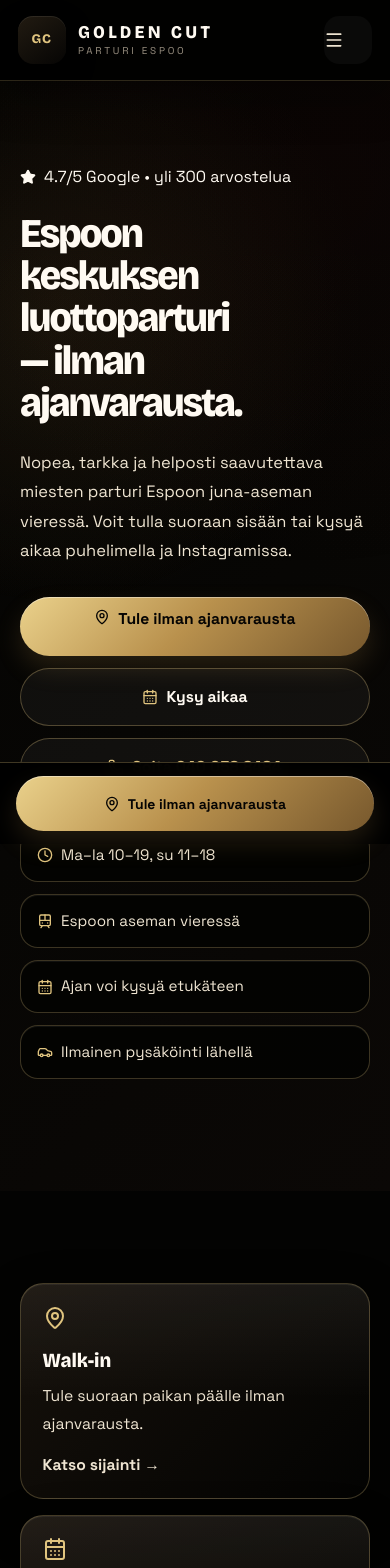
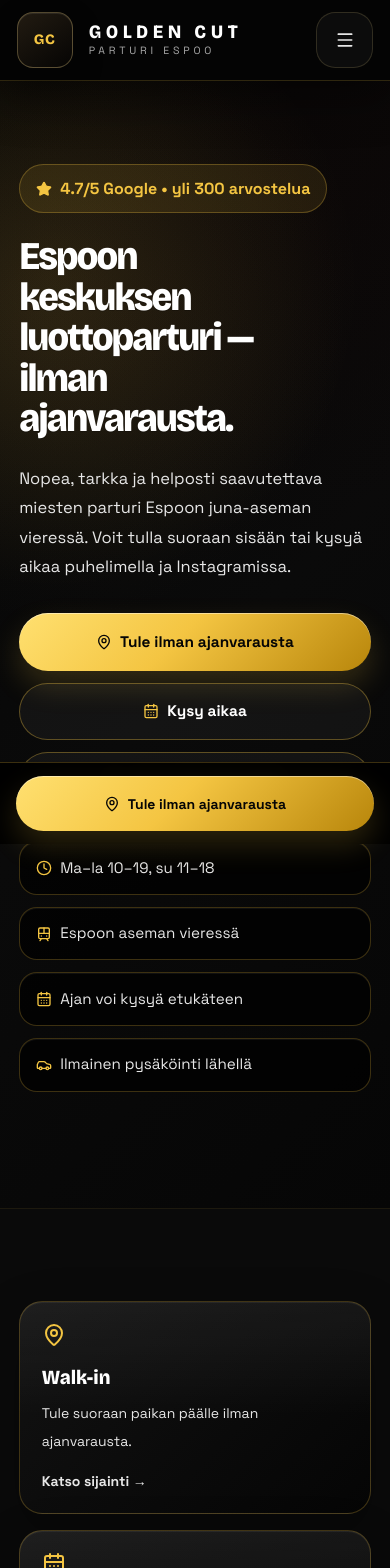
Before and after one commit to jamiharju-hash/jamiharju-hash-golden-cut-espoo, a React (Vite) app: page / in a window 390 px wide. Shown: the top 1568 px of the page. Built offline with nearby package versions, Linux system fonts and the light colour scheme.

Commit message:
Apply package color system and booking responsive polish

```diff
--- a/src/premium-responsive.css
+++ b/src/premium-responsive.css
@@ -1,17 +1,23 @@
-/* Final production overrides: stronger contrast, cleaner mobile rhythm and less cramped UI. */
+/* Final production overrides: package palette, strong contrast and mobile rhythm. */
 
 :root {
-  --bone: #fffaf2;
-  --soft: #efe5d2;
-  --muted: #d4c7b3;
-  --champagne: #e0c47f;
-  --brass: #b9914d;
-  --line: rgba(224, 196, 127, 0.28);
-  --header-line: rgba(224, 196, 127, 0.2);
+  --ink: #050505;
+  --charcoal: #101010;
+  --coffee: #161616;
+  --smoke: #202020;
+  --bone: #ffffff;
+  --soft: #e7e7e7;
+  --muted: #b9b9b9;
+  --champagne: #f4c542;
+  --brass: #d6a21f;
+  --brass-deep: #8f6511;
+  --brass-soft: rgba(244, 197, 66, 0.34);
+  --line: rgba(244, 197, 66, 0.24);
+  --header-line: rgba(244, 197, 66, 0.18);
 }
 
 body {
-  background: linear-gradient(180deg, #020201 0%, #060503 42%, #030302 100%) !important;
+  background: #050505 !important;
 }
 
 body::before {
@@ -21,86 +27,172 @@ body::before {
   pointer-events: none;
   z-index: -1;
   background:
-    radial-gradient(circle at 12% 16%, rgba(185, 145, 77, 0.08), transparent 28%),
-    radial-gradient(circle at 88% 0%, rgba(70, 20, 14, 0.14), transparent 34%);
+    radial-gradient(circle at 14% 12%, rgba(244, 197, 66, 0.09), transparent 28%),
+    radial-gradient(circle at 86% 0%, rgba(214, 162, 31, 0.07), transparent 34%),
+    linear-gradient(180deg, #050505 0%, #080808 45%, #050505 100%);
 }
 
+.site-header,
 header {
-  background: rgba(2, 2, 1, 0.96) !important;
+  background: rgba(5, 5, 5, 0.97) !important;
   border-bottom: 1px solid var(--header-line) !important;
+  box-shadow: 0 18px 45px rgba(0, 0, 0, 0.42);
 }
 
-header nav a,
-header a[aria-label="Instagram"],
-header button[aria-label="Avaa valikko"] {
+.brand-mark {
+  display: grid;
+  place-items: center;
+  width: 3.2rem;
+  height: 3.2rem;
+  flex-shrink: 0;
+  border: 1px solid rgba(244, 197, 66, 0.36);
+  border-radius: 1rem;
+  background: linear-gradient(145deg, #171717, #080808);
+  color: var(--champagne);
+  box-shadow: inset 0 1px 0 rgba(255,255,255,.08), 0 14px 30px rgba(0,0,0,.35);
+}
+
+.brand-wordmark {
+  color: var(--bone) !important;
+  font-size: 1.18rem;
+  line-height: 1;
+  letter-spacing: .2em;
+}
+
+.brand-subtitle {
+  color: var(--muted) !important;
+  font-size: .68rem;
+  letter-spacing: .34em;
+}
+
+.site-nav {
+  gap: .2rem;
+  padding: .35rem;
+  border: 1px solid rgba(244, 197, 66, 0.12);
+  border-radius: 999px;
+  background: rgba(255,255,255,.035);
+}
+
+.site-nav a {
+  padding: .56rem .82rem;
+  border-radius: 999px;
+  color: var(--soft) !important;
+  font-size: .84rem;
+  font-weight: 800;
+}
+
+.site-nav a:hover {
+  color: var(--bone) !important;
+  background: rgba(244, 197, 66, 0.12);
+}
+
+.icon-button {
+  display: grid;
+  place-items: center;
+  width: 3rem;
+  height: 3rem;
+  border: 1px solid rgba(244, 197, 66, 0.2);
+  border-radius: 1rem;
+  background: rgba(255,255,255,.035);
   color: var(--soft) !important;
 }
 
-header nav a:hover,
-header a[aria-label="Instagram"]:hover,
-header button[aria-label="Avaa valikko"]:hover {
-  color: var(--bone) !important;
+.icon-button:hover {
+  color: var(--champagne) !important;
+  border-color: rgba(244, 197, 66, 0.42);
+  background: rgba(244, 197, 66, 0.1);
 }
 
-#etusivu {
-  min-height: auto !important;
+.mobile-menu {
+  background: rgba(5,5,5,.98);
 }
 
-#etusivu > div.pointer-events-none {
-  opacity: 0.72 !important;
+.mobile-menu a {
+  min-height: 3.35rem;
+  display: flex;
+  align-items: center;
+  border: 1px solid rgba(244, 197, 66, 0.18);
+  border-radius: 1rem;
+  padding: 0 1rem;
+  color: var(--bone) !important;
+  background: rgba(255,255,255,.035);
+  font-weight: 850;
 }
 
-#etusivu h1 {
-  color: var(--bone) !important;
-  text-wrap: balance;
+.premium-hero {
+  background:
+    radial-gradient(circle at 14% 18%, rgba(244, 197, 66, 0.12), transparent 31%),
+    linear-gradient(135deg, #050505 0%, #0a0a0a 52%, #060606 100%) !important;
 }
 
-#etusivu p,
-section p,
-.premium-card p,
-.premium-fact {
-  color: var(--soft) !important;
+.hero-depth {
+  background:
+    radial-gradient(circle at 12% 20%, rgba(244, 197, 66, 0.10), transparent 32%),
+    radial-gradient(circle at 88% 8%, rgba(214, 162, 31, 0.08), transparent 36%) !important;
 }
 
+.trust-badge {
+  border: 1px solid rgba(244, 197, 66, 0.28);
+  border-radius: 999px;
+  background: rgba(244, 197, 66, 0.1);
+  padding: .72rem 1rem;
+  color: var(--champagne);
+  font-weight: 900;
+}
+
+.section-surface {
+  background: #0a0a0a !important;
+  border-top: 1px solid rgba(244, 197, 66, 0.08);
+  border-bottom: 1px solid rgba(244, 197, 66, 0.08);
+}
+
+#etusivu h1,
 section h2,
 .premium-card h3,
 blockquote p {
   color: var(--bone) !important;
 }
 
+#etusivu p,
+section p,
+.premium-card p,
+.premium-fact,
+.section-surface p {
+  color: var(--soft) !important;
+}
+
 .premium-card,
 .premium-fact,
-form.premium-card,
 .rounded-2xl.border,
 .rounded-3xl.border {
-  border-color: rgba(224, 196, 127, 0.26) !important;
+  border-color: rgba(244, 197, 66, 0.24) !important;
 }
 
 .premium-card {
   background:
-    linear-gradient(180deg, rgba(255, 250, 242, 0.055), transparent 54%),
-    linear-gradient(135deg, rgba(22, 17, 11, 0.99), rgba(3, 3, 2, 0.995)) !important;
+    linear-gradient(180deg, rgba(255, 255, 255, 0.055), transparent 54%),
+    linear-gradient(135deg, rgba(18, 18, 18, 0.99), rgba(5, 5, 5, 0.995)) !important;
+  box-shadow:
+    inset 0 1px 0 rgba(255,255,255,.06),
+    0 22px 56px rgba(0,0,0,.24);
+}
+
+.premium-fact {
+  background: rgba(0,0,0,.68) !important;
+  color: var(--soft) !important;
+}
+
+.hero-media {
+  border: 1px solid rgba(244, 197, 66, 0.24);
+  box-shadow: 0 22px 70px rgba(0,0,0,.4);
 }
 
 .premium-cta {
-  color: #050403 !important;
-  background: linear-gradient(135deg, #ead18b 0%, #b9914d 48%, #77582d 100%) !important;
+  color: #050505 !important;
+  background: linear-gradient(135deg, #ffe070 0%, #f4c542 45%, #b8860b 100%) !important;
   box-shadow:
-    0 12px 26px rgba(185, 145, 77, 0.18),
-    inset 0 1px 0 rgba(255, 255, 255, 0.42) !important;
-}
-
-input,
-textarea,
-select {
-  color: var(--bone) !important;
-  background: #050403 !important;
-  border-color: rgba(224, 196, 127, 0.26) !important;
-}
-
-input::placeholder,
-textarea::placeholder {
-  color: rgba(239, 229, 210, 0.55) !important;
+    0 14px 30px rgba(244, 197, 66, 0.18),
+    inset 0 1px 0 rgba(255,255,255,.46) !important;
 }
 
 @media (max-width: 1024px) {
@@ -115,87 +207,58 @@ textarea::placeholder {
 
 @media (max-width: 640px) {
   body {
-    background: #030302 !important;
+    background: #050505 !important;
   }
 
   header > div:first-child {
     height: 5rem !important;
-    padding-left: 1.1rem !important;
-    padding-right: 1.1rem !important;
+    padding-left: 1.05rem !important;
+    padding-right: 1.05rem !important;
   }
 
-  header a[aria-label="Golden Cut etusivu"] {
-    gap: 0.78rem !important;
-    max-width: calc(100vw - 6.7rem) !important;
+  .brand-logo {
+    gap: .75rem !important;
+    max-width: calc(100vw - 6.6rem) !important;
   }
 
-  header a[aria-label="Golden Cut etusivu"] > span:first-child {
+  .brand-mark {
     width: 3rem !important;
     height: 3rem !important;
-    border-radius: 0.95rem !important;
+    border-radius: .95rem !important;
   }
 
-  header a[aria-label="Golden Cut etusivu"] > span:first-child::before {
-    font-size: 0.82rem !important;
+  .brand-wordmark {
+    font-size: clamp(.94rem, 4.7vw, 1.1rem) !important;
+    letter-spacing: .17em !important;
   }
 
-  header a[aria-label="Golden Cut etusivu"] > span:nth-child(2) {
-    overflow: hidden;
+  .brand-subtitle {
+    font-size: .61rem !important;
+    letter-spacing: .26em !important;
   }
 
-  header a[aria-label="Golden Cut etusivu"] > span:nth-child(2) > span:first-child {
-    font-size: clamp(0.95rem, 4.8vw, 1.12rem) !important;
-    letter-spacing: 0.18em !important;
-  }
-
-  header a[aria-label="Golden Cut etusivu"] > span:nth-child(2) > span:last-child {
-    font-size: 0.62rem !important;
-    letter-spacing: 0.28em !important;
-    color: var(--muted) !important;
-  }
-
-  header button[aria-label="Avaa valikko"] {
+  .icon-button {
     width: 3.05rem !important;
     height: 3.05rem !important;
-    border-radius: 0.95rem !important;
+    border-radius: .95rem !important;
     flex-shrink: 0 !important;
   }
 
-  header [class*="border-t"] a {
-    min-height: 3.35rem;
-    display: flex;
-    align-items: center;
-    font-weight: 800;
-    color: var(--bone) !important;
-    background: rgba(255, 250, 242, 0.035);
-  }
-
   main > section {
-    padding-left: 1.25rem !important;
-    padding-right: 1.25rem !important;
+    padding-left: 1.2rem !important;
+    padding-right: 1.2rem !important;
   }
 
   #etusivu {
-    padding-top: 5.25rem !important;
-    padding-bottom: 7rem !important;
-  }
-
-  #etusivu > div.relative.mx-auto {
-    gap: 2rem !important;
-  }
-
-  #etusivu .inline-flex.rounded-full:first-child {
-    max-width: 100%;
-    white-space: normal;
-    line-height: 1.35;
-    align-items: flex-start;
+    padding-top: 5.2rem !important;
+    padding-bottom: 7.25rem !important;
   }
 
   #etusivu h1 {
-    font-size: clamp(2.55rem, 10.2vw, 3.45rem) !important;
+    font-size: clamp(2.45rem, 10vw, 3.35rem) !important;
     line-height: 1.035 !important;
     letter-spacing: -0.048em !important;
-    max-width: 11ch;
+    max-width: 11.5ch;
   }
 
   #etusivu p {
@@ -207,24 +270,20 @@ textarea::placeholder {
   #etusivu a.premium-cta,
   #etusivu a[href^="tel:"] {
     width: 100%;
-    min-height: 3.65rem;
-    font-size: 0.98rem;
+    min-height: 3.58rem;
+    font-size: .96rem;
   }
 
   #etusivu .premium-fact {
     min-height: 3.35rem;
-    padding: 0.95rem 1rem !important;
-    font-size: 0.95rem !important;
+    padding: .95rem 1rem !important;
+    font-size: .95rem !important;
     line-height: 1.35;
   }
 
-  #etusivu .premium-fact svg {
-    flex-shrink: 0;
-  }
-
   main > section:not(#etusivu) {
-    padding-top: 5.25rem !important;
-    padding-bottom: 5.25rem !important;
+    padding-top: 5.2rem !important;
+    padding-bottom: 5.2rem !important;
   }
 
   section h2 {
@@ -234,18 +293,9 @@ textarea::placeholder {
     text-wrap: balance;
   }
 
-  .premium-card,
-  form.premium-card {
+  .premium-card {
     padding: 1.35rem !important;
     border-radius: 1.45rem !important;
-  }
-
-  .premium-card p,
-  form label,
-  form input,
-  form textarea,
-  form select {
-    font-size: 0.98rem !important;
   }
 
   iframe {
@@ -257,7 +307,7 @@ textarea::placeholder {
   }
 
   footer .fixed {
-    padding: 0.8rem 1rem calc(0.8rem + env(safe-area-inset-bottom)) !important;
+    padding: .8rem 1rem calc(.8rem + env(safe-area-inset-bottom)) !important;
   }
 
   footer .fixed .premium-cta {
@@ -266,17 +316,17 @@ textarea::placeholder {
 }
 
 @media (max-width: 380px) {
-  header a[aria-label="Golden Cut etusivu"] > span:nth-child(2) > span:first-child {
-    font-size: 0.9rem !important;
-    letter-spacing: 0.14em !important;
+  .brand-wordmark {
+    font-size: .88rem !important;
+    letter-spacing: .13em !important;
   }
 
-  header a[aria-label="Golden Cut etusivu"] > span:nth-child(2) > span:last-child {
-    font-size: 0.58rem !important;
-    letter-spacing: 0.22em !important;
+  .brand-subtitle {
+    font-size: .56rem !important;
+    letter-spacing: .2em !important;
   }
 
   #etusivu h1 {
-    font-size: clamp(2.32rem, 10.4vw, 3.05rem) !important;
+    font-size: clamp(2.28rem, 10.2vw, 3rem) !important;
   }
 }
```
